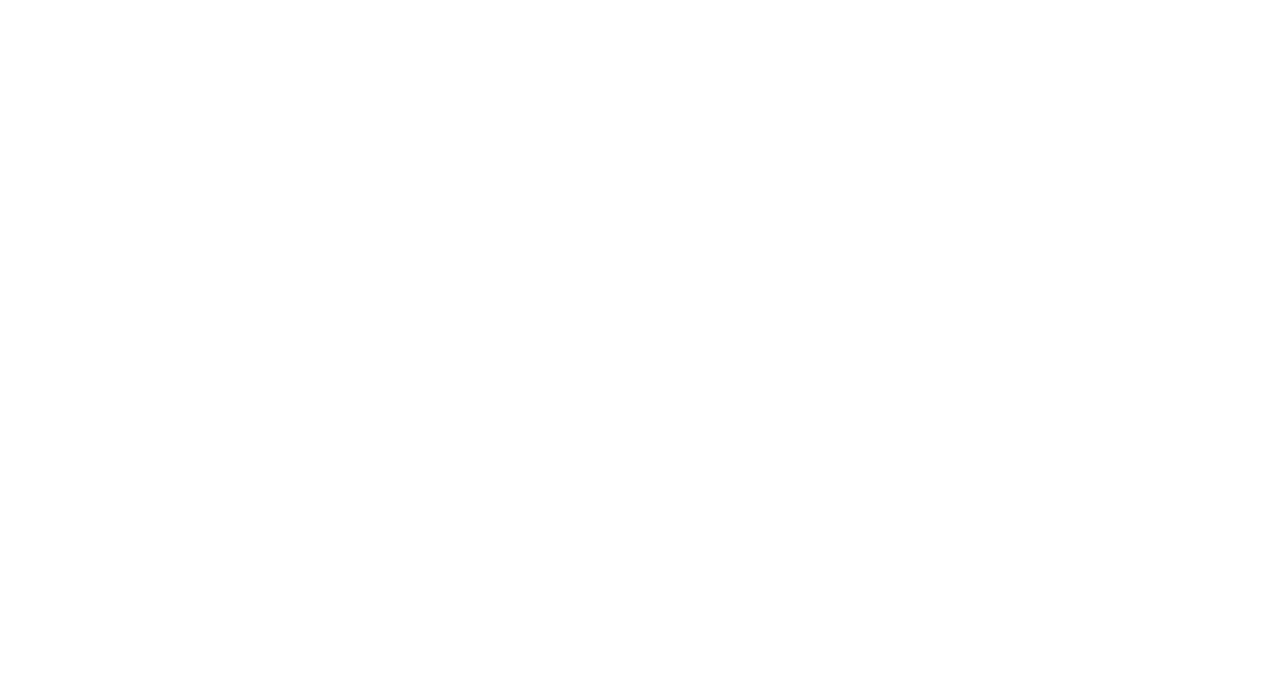
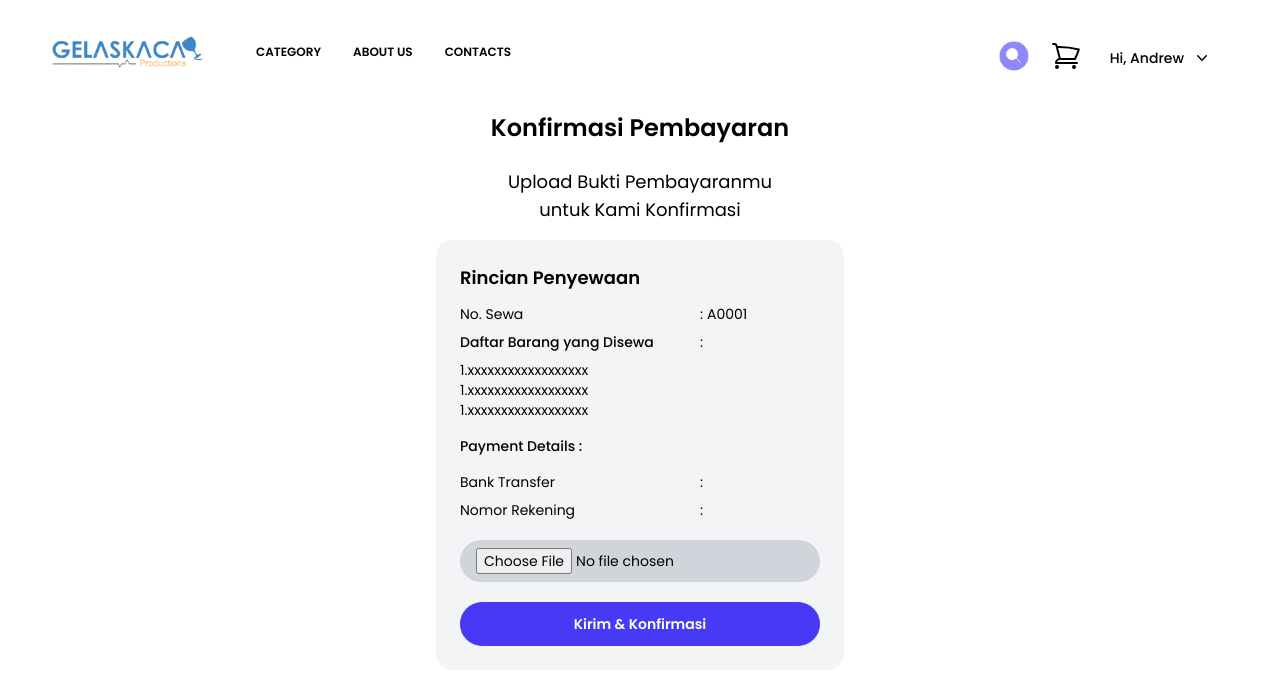
Before and after one commit to lullabymav/gelas-kaca-web, a React (Create React App) app: page /proof in a window 1280 px wide. Before the commit this address had no page. Shown: the top 684 px of the page. Built offline with nearby package versions, Linux system fonts and the light colour scheme.

Commit message:
ft: proof & fixing product button

```diff
--- a/src/Cart.js
+++ b/src/Cart.js
@@ -253,7 +253,7 @@
                     px-6
                   "
                     >
-                      Kirim Permintaan Sewa
+                      Ajukan Sewa
                     </Link>
                   </div>
                 </div>
--- a/src/ProductDetail.js
+++ b/src/ProductDetail.js
@@ -82,7 +82,8 @@
                   {data.productDesc}
                   <Link to="/rincian" className="read-more">
                     {" "}
-                    Baca Lebih Lanjut
+                    <br/>
+                    Read More....
                   </Link>
                 </p>
                 <div className="flex flex-row gap-4 items-center">
@@ -108,12 +109,20 @@
                   </div>
                 </div>
 
-                <Link to="/cart">
-                  <button
-                    className="transition-all duration-200 btn-in rounded-full px-8 py-3 mt-4 inline-flex hover:btn-in hover:opacity-70">
-                    Tambahkan ke Keranjang
-                  </button>
-                </Link>
+                <section className="flex gap-4">
+                  <Link to="/cart">
+                    <button
+                      className="transition-all duration-200 btn-up rounded-full px-8 py-1 mt-4 inline-flex hover:btn-in hover:opacity-70">
+                      Tambahkan ke Keranjang
+                    </button>
+                  </Link>
+                  <Link to="/">
+                    <button
+                      className="transition-all duration-200 btn-in rounded-full px-8 py-1 mt-4 inline-flex hover:btn-in hover:opacity-70">
+                      Sewa Sekarang
+                    </button>
+                  </Link>
+                </section>
               </div>
             </div>
           </section>
--- a/src/components/Dashboard.jsx
+++ b/src/components/Dashboard.jsx
@@ -11,7 +11,7 @@
                 <Navbar />
                 {/* <Carousel /> */}
                 <p className='text-sm font-bold text-center m-6'>Top Categories</p>
-                <div className='category-card-item grid grid-cols-6 gap-6'>
+                <div className='category-card-item grid grid-cols-1 gap-6 md:grid-cols-6 sm:grid-cols-3'>
                     <Categories />
                     <Categories />
                     <Categories />
@@ -19,7 +19,7 @@
                     <Categories />
                     <Categories />
                 </div>
-                <div className='category-card-item grid grid-cols-6 gap-6'>
+                <div className='category-card-item grid grid-cols-1 gap-6 md:grid-cols-6 sm:grid-cols-3'>
                     <Categories />
                     <Categories />
                     <Categories />
@@ -28,27 +28,27 @@
                     <Categories />
                 </div>
                 <p className='text-sm font-bold text-center m-6'>Top Product</p>
-                <div className='product-card-item grid grid-cols-3 gap-6'>
+                <div className='product-card-item grid grid-cols-1 gap-6 md:grid-cols-3'>
                     <Product />
                     <Product />
                     <Product />
                 </div>
-                <div className='product-card-item grid grid-cols-3 gap-6'>
+                <div className='product-card-item grid grid-cols-1 gap-6 md:grid-cols-3'>
                     <Product />
                     <Product />
                     <Product />
                 </div>
-                <div className='product-card-item grid grid-cols-3 gap-6'>
+                <div className='product-card-item grid grid-cols-1 gap-6 md:grid-cols-3'>
                     <Product />
                     <Product />
                     <Product />
                 </div>
-                <div className='product-card-item grid grid-cols-3 gap-6'>
+                <div className='product-card-item grid grid-cols-1 gap-6 md:grid-cols-3'>
                     <Product />
                     <Product />
                     <Product />
                 </div>
-                <div className='product-card-item grid grid-cols-3 gap-6'>
+                <div className='product-card-item grid grid-cols-1 gap-6 md:grid-cols-3'>
                     <Product />
                     <Product />
                     <Product />
--- /dev/null
+++ b/src/components/Proof.jsx
@@ -0,0 +1,55 @@
+import { Link } from "react-router-dom";
+import Navbar from "./Navbar";
+
+function Proof() {
+    return(
+        <div className='my-8 mx-12'>
+            <Navbar/>
+            <div className="mx-80">
+                <section className="text-center">
+                    <h1 className="font-semibold text-2xl mt-8 mb-6">Konfirmasi Pembayaran</h1>
+                    <section className="text-lg">
+                        <h2>Upload Bukti Pembayaranmu</h2>
+                        <h2>untuk Kami Konfirmasi</h2>
+                    </section>
+                </section>
+                <section className="bg-gray-100 w-9/12 h-auto mx-auto mt-4 rounded-2xl p-6">
+                    <h4 className="font-semibold text-lg mb-3">Rincian Penyewaan</h4>
+                    <section className="flex flex-col gap-2 text-sm">
+                        <section className="flex flex-row">
+                            <p className="w-2/3">No. Sewa</p>
+                            <p className="mr-1">:</p>
+                            <p>A0001</p>
+                        </section>
+                        <section className="flex flex-row">
+                            <p className="w-2/3 font-medium">Daftar Barang yang Disewa</p>
+                            <p className="mr-1">:</p>
+                        </section>
+                        <section>
+                            <p>1.xxxxxxxxxxxxxxxxxx</p>
+                            <p>1.xxxxxxxxxxxxxxxxxx</p>
+                            <p>1.xxxxxxxxxxxxxxxxxx</p>
+                        </section>
+                        <p className="font-medium my-2">Payment Details :</p>
+                        <section className="flex flex-row">
+                            <p className="w-2/3">Bank Transfer</p>
+                            <p className="mr-1">:</p>
+                        </section>
+                        <section className="flex flex-row">
+                            <p className="w-2/3">Nomor Rekening</p>
+                            <p className="mr-1">:</p>
+                        </section>
+                        <section className="bg-gray-300 rounded-3xl p-2 px-4 my-3">
+                            <input type="file" accept="image/png, image/jpeg"/>
+                        </section>
+                        <Link to="/success" class="btn-in text-center font-semibold w-full py-3 rounded-full transition-all duration-200 px-8 cursor-pointer hover:btn-in hover:opacity-70">
+                            Kirim & Konfirmasi
+                        </Link>
+                    </section>
+                </section>
+            </div>
+        </div>
+    )
+}
+
+export default Proof;
--- a/src/index.js
+++ b/src/index.js
@@ -14,6 +14,7 @@
 import History from "./components/History";
 import Dashboard from "./components/Dashboard";
 import Profile from "./components/Profile";
+import Proof from "./components/Proof";
 
 function App() {
   return (
@@ -33,6 +34,7 @@
             <Route path="/approve" element={<Approve />} />
             <Route path="/history" element={<History />} />
             <Route path="/profile" element={<Profile />} />
+            <Route path="/proof" element={<Proof/>} />
           </Routes>
         </BrowserRouter>
       </StrictMode>
```
